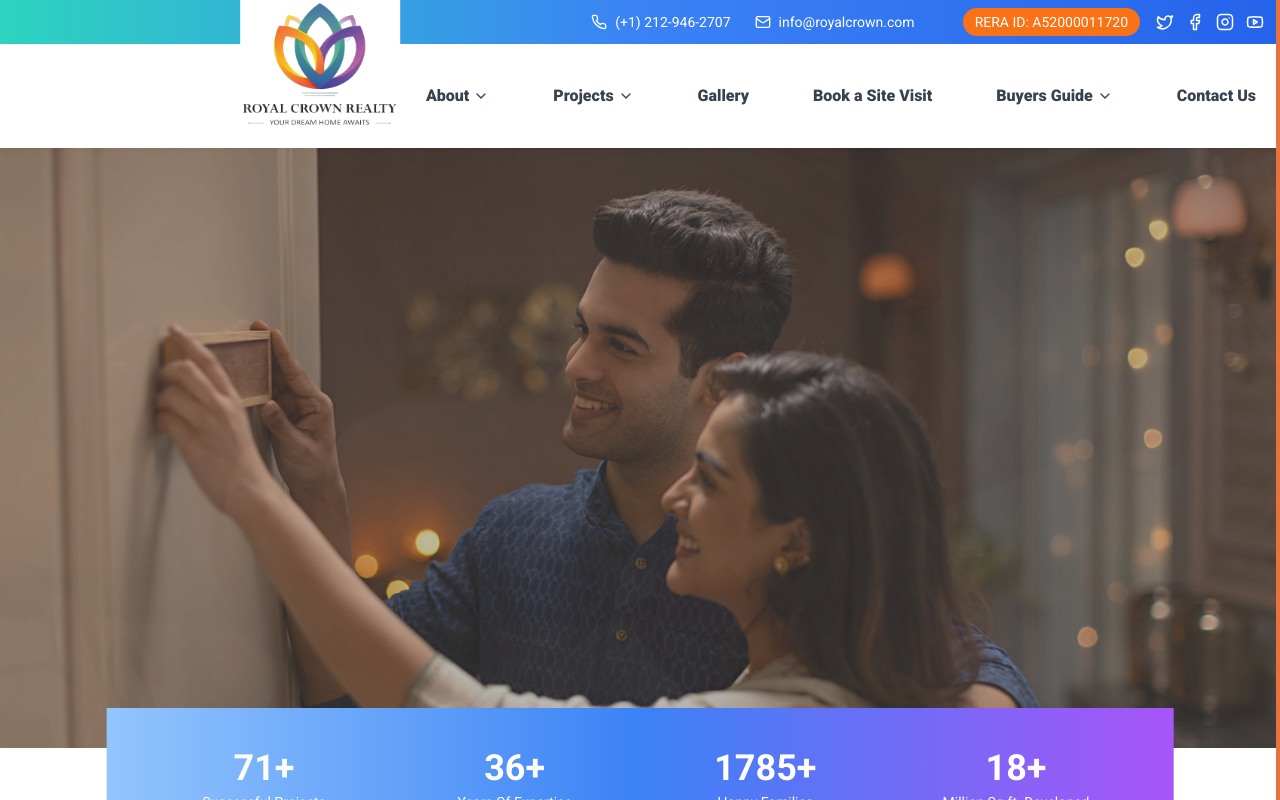
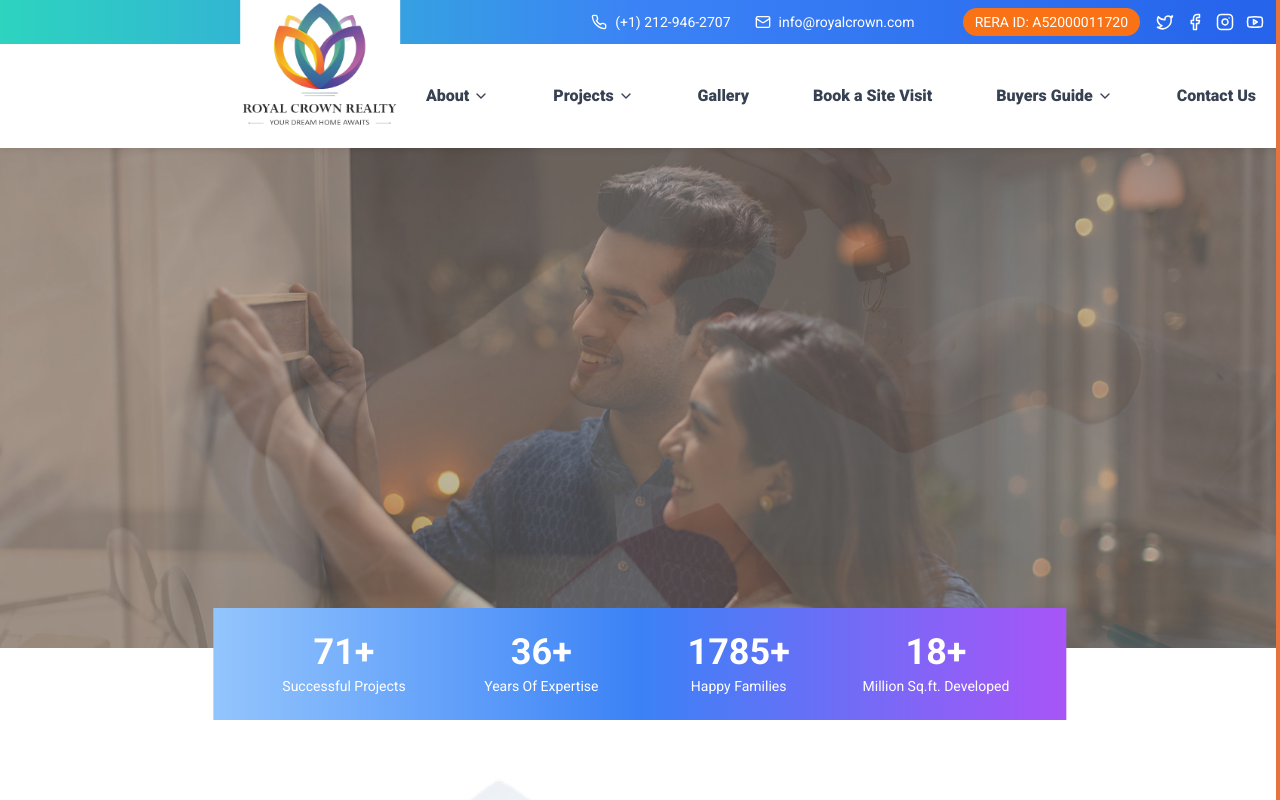
Before and after one commit to royalcrowninfra/royal, a Next.js app: page / in a window 1280 px wide. Shown: the top 800 px of the page. Built offline with nearby package versions, Linux system fonts and the light colour scheme.

Commit message:
hero section code

```diff
--- a/components/HeroSection.jsx
+++ b/components/HeroSection.jsx
@@ -72,7 +72,7 @@ const HeroSection = () => {
 
   return (
     <div className="relative">
-      <div className="relative w-full h-[300px] sm:h-[400px] md:h-[500px] lg:h-[600px] overflow-hidden">
+      <div className="relative w-full h-[300px] sm:h-[400px] md:h-[500px] lg:h-[500px] overflow-hidden">
         <AnimatePresence initial={false}>
           <motion.div
             key={currentIndex}
@@ -126,7 +126,7 @@ const HeroSection = () => {
           </>
         )}
       </div>
-      <div className="relative bottom-10 left-1/2 transform -translate-x-1/2 w-10/12 bg-gradient-to-r from-blue-300 via-blue-500 to-purple-500 py-4 sm:py-6 md:py-10">
+      <div className="relative bottom-10 left-1/2 transform -translate-x-1/2 w-8/12 bg-gradient-to-r from-blue-300 via-blue-500 to-purple-500 py-4 sm:py-6 md:py-6">
         <div className="container mx-auto flex flex-wrap justify-between items-center text-white">
           {statistics.map((item, index) => (
             <div
```
